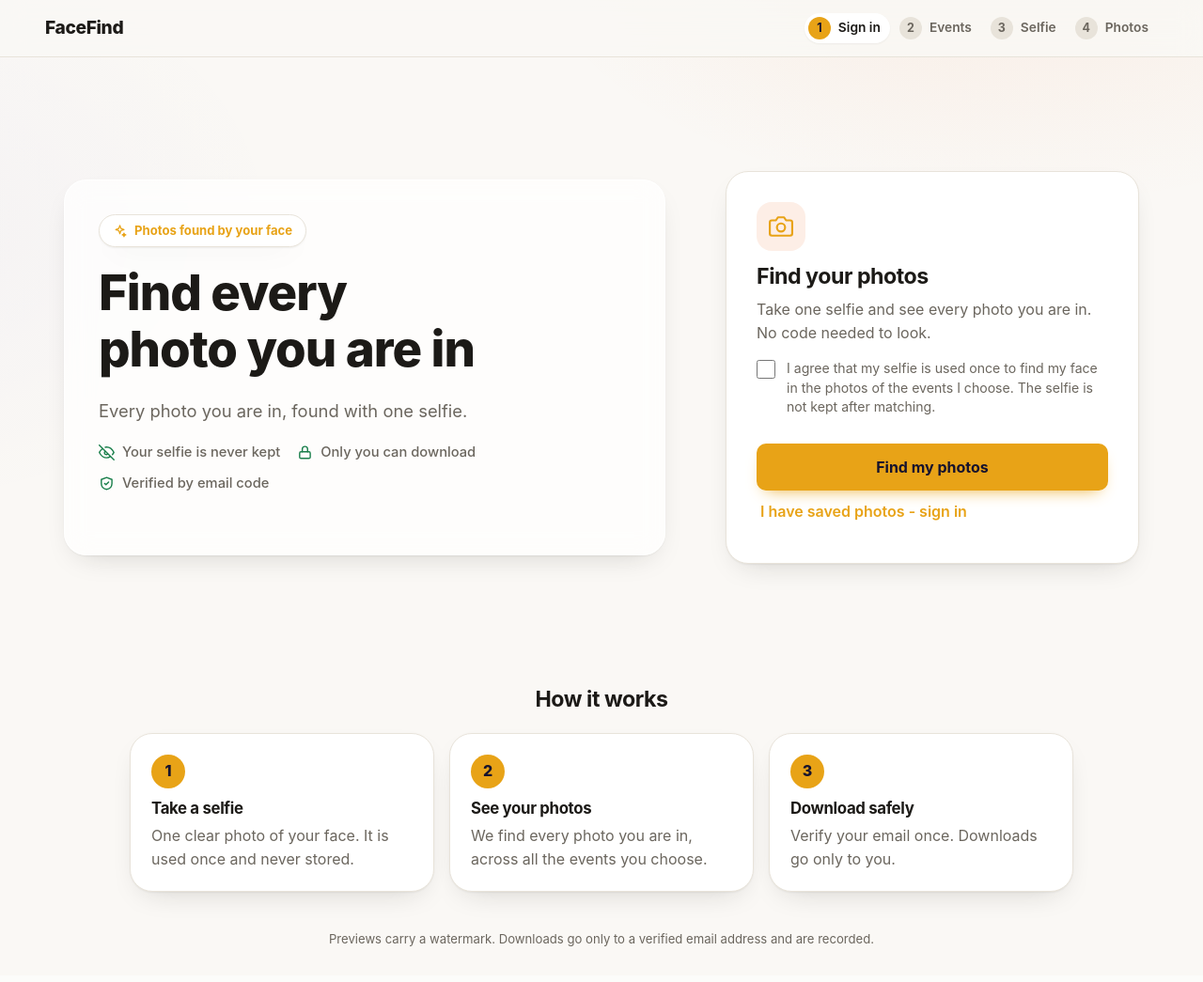
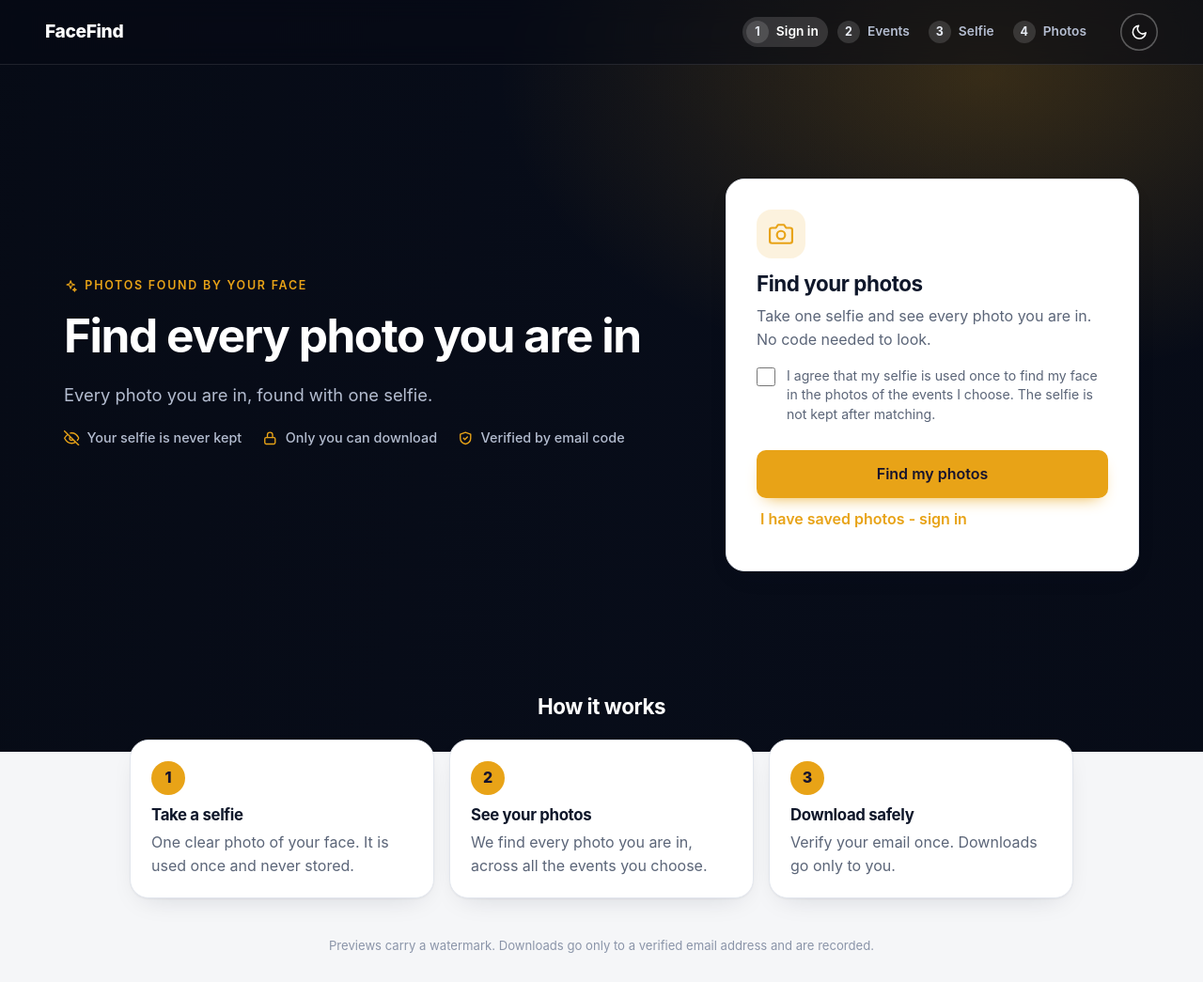
Before and after one commit to sagarkerhalkar/facefind, a Flask app: page / in a window 1280 px wide. Shown: the whole page at 94% size. Before the commit the page ends 1007 px from the top, so only its background shows below. Run offline with Flask 3, Linux system fonts and the light colour scheme; data comes from the database, SQL or seed files in the repository; data that the repository does not hold is empty; parts of the project's set-up code (start-up, migrations or seed data) failed here and were passed over; some libraries are stand-ins or nearby versions.

Commit message:
Guest: light/dark theme (auto + switch), dark hero sign-in, calmer palette (#22)
Claude-Session: https://claude.ai/code/session_01T16f8vsmQ7mfHZTK4PjVnG

Co-authored-by: Claude <noreply@anthropic.com>

```diff
--- a/static/app.js
+++ b/static/app.js
@@ -1,4 +1,10 @@
 (() => {
+  const tb = document.getElementById("gtheme");
+  if (tb) tb.addEventListener("click", () => {
+    const dark = document.documentElement.dataset.theme !== "dark";
+    document.documentElement.dataset.theme = dark ? "dark" : "light";
+    try { localStorage.setItem("ff_theme", dark ? "dark" : "light"); } catch (e) { /* private mode */ }
+  });
   const app = document.getElementById("app");
   if (!app) return;
   const code = app.dataset.code, portal = app.dataset.portal === "1", lookFirst = app.dataset.look === "1";
--- a/static/style.css
+++ b/static/style.css
@@ -1,11 +1,18 @@
 /* FaceFind guest site: light, premium, mobile first. Admin has its own admin.css. */
 :root {
   --accent:#e8590c; --accent-ink:#fff;
-  --bg:#faf8f5; --card:#fff; --ink:#1c1a17; --soft:#6b665e; --line:#e8e3da;
-  --ok:#1a7f4b; --bad:#b3261e;
-  --r-s:10px; --r-m:16px; --r-l:24px;
+  --bg:#f5f6f8; --card:#fff; --ink:#0f172a; --soft:#5b6578; --line:#e2e6ed; --mute:#e9ecf1; --hover:#f3f5f9;
+  --ok:#15803d; --bad:#b42318; --badbg:#fef0ee; --warnbg:#fff7ed; --warnline:#fed7aa; --warnink:#9a3412;
+  --r-s:10px; --r-m:14px; --r-l:20px;
   --display:"Inter","Segoe UI",system-ui,-apple-system,Roboto,sans-serif;
-  --sh:0 1px 2px rgba(28,26,23,.06), 0 12px 32px -16px rgba(28,26,23,.22);
+  --sh:0 1px 2px rgba(15,23,42,.05), 0 10px 30px -14px rgba(15,23,42,.18);
+  color-scheme:light;
+}
+html[data-theme=dark] {
+  --bg:#0a0e17; --card:#121826; --ink:#e8ecf4; --soft:#9aa5b8; --line:#222b3c; --mute:#1b2333; --hover:#182032;
+  --ok:#4ade80; --bad:#ff8a80; --badbg:#2a1517; --warnbg:#2a2012; --warnline:#4a3516; --warnink:#fbbf77;
+  --sh:0 1px 2px rgba(0,0,0,.4), 0 14px 34px -14px rgba(0,0,0,.7);
+  color-scheme:dark;
 }
 *,*::before,*::after { box-sizing:border-box; }
 [hidden] { display:none !important; }
@@ -14,39 +21,52 @@ body { margin:0; background:var(--bg); color:var(--ink); font:400 1rem/1.55 var(
 .hid { position:absolute; width:0; height:0; overflow:hidden; }
 .ic { width:1.15em; height:1.15em; fill:none; stroke:currentColor; stroke-width:2; stroke-linecap:round; stroke-linejoin:round; vertical-align:-.2em; flex:none; }
 h1,h2,h3 { text-wrap:balance; margin:0 0 .4em; line-height:1.15; letter-spacing:-.02em; }
-h1 { font-size:clamp(2rem,4.6vw,3.3rem); font-weight:800; }
-h2 { font-size:1.45rem; font-weight:700; }
+h1 { font-size:clamp(2rem,4.2vw,3.1rem); font-weight:700; }
+h2 { font-size:1.4rem; font-weight:650; }
 h3 { font-size:1.05rem; font-weight:700; }
 p { margin:0 0 1em; color:var(--soft); }
 b { color:var(--ink); }
 a { color:var(--accent); }
 
-.backdrop { position:fixed; inset:0; z-index:-1; background:radial-gradient(900px 500px at 85% -10%, rgba(232,89,12,.10), transparent 60%), radial-gradient(700px 500px at -10% 30%, rgba(80,70,200,.07), transparent 60%), var(--bg); background-size:cover; background-position:center; }
+.backdrop { position:fixed; inset:0; z-index:-1; background:radial-gradient(900px 500px at 85% -10%, color-mix(in srgb, var(--accent) 9%, transparent), transparent 60%), var(--bg); background-size:cover; background-position:center; }
 
-.backdrop::after { content:""; position:absolute; inset:0; background:linear-gradient(100deg,rgba(250,248,245,.55),rgba(250,248,245,.15) 60%,rgba(250,248,245,.35)); }
+.backdrop::after { content:""; position:absolute; inset:0; background:linear-gradient(100deg,rgba(6,10,20,.82),rgba(6,10,20,.55) 55%,rgba(6,10,20,.7)); }
 body.in .backdrop { background-image:none !important; }
 body.in .backdrop::after { background:none; }
+/* before sign-in: a dark, photographic hero in both themes */
+body:not(.in) .backdrop { background-color:#0a1020; }
+body:not(.in) .backdrop::after { background:radial-gradient(800px 500px at 82% 10%, color-mix(in srgb, var(--accent) 20%, transparent), transparent 65%), linear-gradient(100deg,rgba(6,10,20,.86),rgba(6,10,20,.58) 55%,rgba(6,10,20,.74)); }
 
 /* top bar + progress */
-.top { display:flex; align-items:center; gap:18px; padding:14px clamp(16px,4vw,48px); position:sticky; top:0; z-index:20; background:rgba(250,248,245,.85); backdrop-filter:blur(12px); -webkit-backdrop-filter:blur(12px); border-bottom:1px solid var(--line); }
+.top { display:flex; align-items:center; gap:18px; padding:14px clamp(16px,4vw,48px); position:sticky; top:0; z-index:20; background:color-mix(in srgb, var(--bg) 85%, transparent); backdrop-filter:blur(12px); -webkit-backdrop-filter:blur(12px); border-bottom:1px solid var(--line); }
 .mark { font-weight:800; font-size:1.2rem; letter-spacing:-.02em; display:flex; align-items:center; }
 .mark img { max-height:34px; max-width:150px; display:block; }
 .evname { color:var(--soft); font-size:.92rem; white-space:nowrap; overflow:hidden; text-overflow:ellipsis; max-width:30vw; }
 .steps { list-style:none; margin:0 0 0 auto; padding:0; display:flex; gap:6px; align-items:center; }
 .steps li { display:flex; align-items:center; gap:8px; color:var(--soft); font-size:.86rem; font-weight:600; padding:4px 10px 4px 4px; border-radius:99px; }
 .steps li i { font-style:normal; width:24px; height:24px; border-radius:50%; display:grid; place-items:center; background:var(--line); color:var(--soft); font-size:.78rem; font-weight:700; }
-.steps li.on { color:var(--ink); background:#fff; box-shadow:var(--sh); }
+.steps li.on { color:var(--ink); background:var(--card); box-shadow:var(--sh); }
 .steps li.on i { background:var(--accent); color:var(--accent-ink); }
 .steps li.done i { background:var(--ok); color:#fff; }
 .steps.solo li[data-s="2"] { display:none; }
 
+body:not(.in) .top { background:rgba(6,10,20,.55); border-bottom-color:rgba(255,255,255,.1); color:#fff; }
+body:not(.in) .mark, body:not(.in) .evname { color:#fff; }
+body:not(.in) .steps li { color:#b4bdd0; } body:not(.in) .steps li i { background:rgba(255,255,255,.14); color:#e8ecf4; }
+body:not(.in) .steps li.on { background:rgba(255,255,255,.14); color:#fff; box-shadow:none; }
+body:not(.in) .foot { color:#8b95a9; }
+.themer { margin-left:8px; width:40px; height:40px; min-height:0; padding:0; border-radius:50%; box-shadow:inset 0 0 0 1.5px var(--line); background:transparent; color:var(--ink); }
+body:not(.in) .themer { color:#fff; box-shadow:inset 0 0 0 1.5px rgba(255,255,255,.3); }
+.themer .sun { display:none; } html[data-theme=dark] .themer .sun { display:block; } html[data-theme=dark] .themer .moon { display:none; }
+.steps { margin-right:0; }
+
 /* layout */
 .stage { display:grid; grid-template-columns:minmax(0,1.1fr) minmax(0,440px); gap:clamp(24px,5vw,72px); align-items:center; max-width:1240px; margin:0 auto; padding:clamp(24px,5vw,64px) clamp(16px,4vw,48px); min-height:calc(100vh - 140px); }
-.pitch { background:rgba(255,255,255,.72); backdrop-filter:blur(14px); -webkit-backdrop-filter:blur(14px); border:1px solid rgba(255,255,255,.8); border-radius:var(--r-l); padding:clamp(18px,3vw,36px); box-shadow:var(--sh); }
-.pitch .eyebrow { display:inline-flex; gap:8px; align-items:center; padding:6px 14px; border-radius:99px; background:#fff; border:1px solid var(--line); color:var(--accent); font-weight:700; font-size:.82rem; margin-bottom:18px; box-shadow:var(--sh); }
+.pitch { color:#e8ecf4; } .pitch h1 { color:#fff; font-weight:700; letter-spacing:-.03em; } .pitch p, .pitch .lead { color:#b4bdd0; }
+.pitch .eyebrow { display:inline-flex; gap:8px; align-items:center; color:var(--accent); font-weight:600; font-size:.78rem; text-transform:uppercase; letter-spacing:.14em; margin-bottom:16px; }
 .lead { font-size:1.15rem; max-width:34em; }
-.trust { list-style:none; padding:0; margin:18px 0 28px; display:flex; flex-wrap:wrap; gap:10px 18px; color:var(--soft); font-size:.92rem; font-weight:500; }
-.trust li { display:flex; gap:8px; align-items:center; } .trust .ic { color:var(--ok); }
+.trust { list-style:none; padding:0; margin:20px 0 28px; display:flex; flex-wrap:wrap; gap:10px 22px; color:#b4bdd0; font-size:.9rem; font-weight:500; }
+.trust li { display:flex; gap:8px; align-items:center; } .trust .ic { color:var(--accent); }
 
 /* 3D photo stack in the hero */
 .stack3d { position:relative; height:260px; max-width:520px; perspective:1000px; margin:8px 0 26px; --rx:0deg; --ry:0deg; transform-style:preserve-3d; transform:rotateX(var(--rx)) rotateY(var(--ry)); transition:transform .25s cubic-bezier(.2,.7,.2,1); }
@@ -59,7 +79,7 @@ body.in .backdrop::after { background:none; }
 .scanbox b,.scanbox u { position:absolute; width:16px; height:16px; border:3px solid var(--accent); }
 .scanbox b { left:-3px; top:-3px; border-right:0; border-bottom:0; border-radius:12px 0 0 0; }
 .scanbox u { right:-3px; bottom:-3px; border-left:0; border-top:0; border-radius:0 0 12px 0; }
-.chip { position:absolute; left:24px; bottom:0; background:#fff; padding:9px 14px; border-radius:99px; font-weight:700; font-size:.88rem; box-shadow:var(--sh); display:flex; gap:8px; align-items:center; transform:translateZ(60px); }
+.chip { position:absolute; left:24px; bottom:0; background:var(--card); padding:9px 14px; border-radius:99px; font-weight:700; font-size:.88rem; box-shadow:var(--sh); display:flex; gap:8px; align-items:center; transform:translateZ(60px); }
 .chip .ic { color:var(--ok); }
 @keyframes pulse { 50% { transform:scale(1.07); opacity:.7; } }
 
@@ -68,13 +88,13 @@ body.in .backdrop::after { background:none; }
 .card { background:var(--card); border:1px solid var(--line); border-radius:var(--r-l); padding:clamp(20px,3.2vw,32px); box-shadow:var(--sh); animation:rise .45s cubic-bezier(.2,.8,.2,1) both; }
 @keyframes rise { from { opacity:0; transform:translateY(14px); } }
 .card + .card { margin-top:16px; }
-.badge-ic { display:grid; place-items:center; width:52px; height:52px; border-radius:16px; background:rgba(232,89,12,.1); color:var(--accent); margin-bottom:14px; }
+.badge-ic { display:grid; place-items:center; width:52px; height:52px; border-radius:16px; background:color-mix(in srgb, var(--accent) 14%, transparent); color:var(--accent); margin-bottom:14px; }
 .badge-ic .ic { width:26px; height:26px; }
 label { display:block; font-weight:600; font-size:.9rem; margin:14px 0 6px; }
-input[type=text],input[type=email],input[type=tel],input[type=date],input[type=search],input:not([type]) { width:100%; font:inherit; padding:13px 14px; border:1.5px solid var(--line); border-radius:var(--r-s); background:#fff; color:var(--ink); min-height:48px; }
+input[type=text],input[type=email],input[type=tel],input[type=date],input[type=search],input:not([type]) { width:100%; font:inherit; padding:13px 14px; border:1.5px solid var(--line); border-radius:var(--r-s); background:var(--card); color:var(--ink); min-height:48px; }
 input:focus { outline:none; border-color:var(--accent); box-shadow:0 0 0 4px rgba(232,89,12,.14); }
-input.code { text-align:center; font-size:1.8rem; letter-spacing:.5em; font-weight:700; padding-left:.5em; }
-input[type=file] { width:100%; font:inherit; font-size:.9rem; padding:10px; border:1.5px dashed var(--line); border-radius:var(--r-s); background:#fcfbf9; }
+input.code { text-align:center; font-size:1.7rem; letter-spacing:.45em; font-weight:600; padding-left:.5em; }
+input[type=file] { width:100%; font:inherit; font-size:.9rem; padding:10px; border:1.5px dashed var(--line); border-radius:var(--r-s); background:var(--card); }
 .row.dates { display:grid; grid-template-columns:1fr 1fr; gap:12px; }
 fieldset { border:1.5px solid var(--line); border-radius:var(--r-m); margin:14px 0 0; padding:6px 8px 8px; }
 legend { font-weight:700; font-size:.88rem; padding:0 6px; }
@@ -82,22 +102,23 @@ legend { font-weight:700; font-size:.88rem; padding:0 6px; }
 .check { display:flex; gap:12px; align-items:flex-start; font-weight:400; font-size:.88rem; color:var(--soft); margin:14px 0; cursor:pointer; line-height:1.45; }
 .check input { width:20px; height:20px; margin:1px 0 0; accent-color:var(--accent); flex:none; }
 #ev-list .check { margin:0; padding:12px 8px; border-bottom:1px solid var(--line); border-radius:8px; color:var(--ink); font-size:.96rem; }
-#ev-list .check:last-child { border-bottom:0; } #ev-list .check:hover { background:#faf6f0; }
+#ev-list .check:last-child { border-bottom:0; } #ev-list .check:hover { background:var(--hover); }
 
-button { font:inherit; font-weight:700; cursor:pointer; border:0; border-radius:var(--r-s); padding:13px 20px; min-height:48px; background:var(--accent); color:var(--accent-ink); display:inline-flex; gap:8px; align-items:center; justify-content:center; transition:transform .15s, box-shadow .15s, filter .15s; box-shadow:0 8px 18px -10px var(--accent); }
+button { font:inherit; font-weight:600; cursor:pointer; border:0; border-radius:var(--r-s); padding:13px 20px; min-height:48px; background:var(--accent); color:var(--accent-ink); display:inline-flex; gap:8px; align-items:center; justify-content:center; transition:transform .15s, box-shadow .15s, filter .15s; box-shadow:0 8px 18px -10px var(--accent); }
 button:hover { filter:brightness(1.06); transform:translateY(-1px); }
 button:active { transform:translateY(0); }
 button:focus-visible,a:focus-visible,img:focus-visible { outline:3px solid rgba(232,89,12,.45); outline-offset:2px; }
 button.wide { width:100%; margin-top:14px; }
-button.ghost { background:#fff; color:var(--ink); box-shadow:inset 0 0 0 1.5px var(--line); }
+button.ghost { background:transparent; color:var(--ink); box-shadow:inset 0 0 0 1.5px var(--line); }
+button.ghost:hover { background:var(--hover); }
 button.link { background:none; color:var(--accent); box-shadow:none; min-height:0; padding:10px 4px; font-weight:600; }
 button.back { background:none; color:var(--soft); box-shadow:none; min-height:0; padding:4px 0; margin-bottom:10px; font-weight:600; font-size:.9rem; }
 button.small { padding:9px 14px; min-height:40px; font-size:.9rem; }
 button:disabled { opacity:.55; cursor:progress; transform:none; }
 button.working::after { content:""; width:1em; height:1em; border:2px solid currentColor; border-right-color:transparent; border-radius:50%; animation:spin .7s linear infinite; }
 @keyframes spin { to { transform:rotate(360deg); } }
-.msg { background:#fdecea; color:var(--bad); border-radius:var(--r-s); padding:12px 14px; margin:0 0 14px; font-weight:600; border-left:4px solid var(--bad); }
-.note { background:#fff7ed; border:1px solid #fed7aa; border-radius:var(--r-s); padding:10px 14px; color:#9a3412; }
+.msg { background:var(--badbg); color:var(--bad); border-radius:var(--r-s); padding:12px 14px; margin:0 0 14px; font-weight:600; border-left:4px solid var(--bad); }
+.note { background:var(--warnbg); border:1px solid var(--warnline); border-radius:var(--r-s); padding:10px 14px; color:var(--warnink); }
 .hint { font-size:.9rem; }
 
 /* selfie camera */
@@ -115,8 +136,8 @@ button.working::after { content:""; width:1em; height:1em; border:2px solid curr
 .tools button { min-height:44px; padding:10px 16px; }
 .grid { display:grid; grid-template-columns:repeat(auto-fill,minmax(210px,1fr)); gap:14px; margin-top:12px; padding-bottom:90px; }
 .grid h2.group { grid-column:1/-1; font-size:1.1rem; margin:18px 0 0; }
-.grid figure { margin:0; position:relative; aspect-ratio:4/3; border-radius:var(--r-m); overflow:hidden; background:linear-gradient(110deg,#ece7de 30%,#f6f2ea 50%,#ece7de 70%); background-size:200% 100%; animation:shimmer 1.4s linear infinite; box-shadow:var(--sh); transition:transform .25s cubic-bezier(.2,.7,.2,1), box-shadow .25s; }
-.grid figure.ready { animation:none; background:#ece7de; }
+.grid figure { margin:0; position:relative; aspect-ratio:4/3; border-radius:var(--r-m); overflow:hidden; background:linear-gradient(110deg,var(--mute) 30%,var(--hover) 50%,var(--mute) 70%); background-size:200% 100%; animation:shimmer 1.4s linear infinite; box-shadow:var(--sh); transition:transform .25s cubic-bezier(.2,.7,.2,1), box-shadow .25s; }
+.grid figure.ready { animation:none; background:var(--mute); }
 .grid figure:hover { transform:translateY(-4px) scale(1.01); box-shadow:0 26px 40px -20px rgba(28,26,23,.5); }
 @keyframes shimmer { to { background-position:-200% 0; } }
 .grid figure img { width:100%; height:100%; object-fit:cover; display:block; cursor:zoom-in; opacity:0; transition:opacity .35s; }
@@ -155,7 +176,7 @@ button.working::after { content:""; width:1em; height:1em; border:2px solid curr
 /* how it works */
 .how { max-width:1100px; margin:0 auto; padding:10px clamp(16px,4vw,48px) 40px; text-align:center; }
 .how ol { list-style:none; padding:0; margin:22px 0 0; display:grid; grid-template-columns:repeat(3,1fr); gap:16px; text-align:left; }
-.how li { background:#fff; border:1px solid var(--line); border-radius:var(--r-l); padding:22px; box-shadow:var(--sh); }
+.how li { background:var(--card); border:1px solid var(--line); border-radius:var(--r-l); padding:22px; box-shadow:var(--sh); }
 .how .n { display:grid; place-items:center; width:36px; height:36px; border-radius:50%; background:var(--accent); color:var(--accent-ink); font-weight:800; margin-bottom:12px; }
 .how p { margin:0; }
 .foot { text-align:center; font-size:.82rem; color:var(--soft); padding:0 16px 28px; margin:0; }
@@ -184,9 +205,12 @@ body.in .panel > #v-gallery > .card { max-width:none; }
 .viewer .prev { left:10px; } .viewer .next { right:10px; }
 body.viewing { overflow:hidden; }
 
+html[data-theme=dark] .tray { background:#e8ecf4; color:#0f172a; } html[data-theme=dark] .tray .ghost { background:rgba(15,23,42,.1); color:#0f172a; }
+html[data-theme=dark] .grid figure.ready { background:var(--mute); }
+
 @media (max-width:900px) {
   .stage { grid-template-columns:minmax(0,1fr); min-height:0; gap:22px; padding-top:22px; }
-  .pitch .stack3d, .pitch .flow, .pitch .flow-nav { display:none; }
+  .pitch .flow, .pitch .flow-nav { display:none; }
   .phone-flow { display:block; } body.in .phone-flow { display:none; }
   .steps li span { display:none; } .steps li.on span { display:inline; }
   .evname { display:none; }
@@ -205,3 +229,8 @@ body.viewing { overflow:hidden; }
   .flow { height:240px; }
 }
 @media (prefers-reduced-motion:reduce) { *,*::before,*::after { animation:none !important; transition:none !important; } }
+
+/* finishing touches */
+body:not(.in) .how h2 { color:#fff; }
+.mark { white-space:nowrap; } .steps li span { white-space:nowrap; }
+@media (max-width:600px) { .mark { font-size:1.02rem; } .steps li.on { padding-right:8px; } .steps li.on span { font-size:.8rem; } .themer { margin-left:2px; } }
--- a/templates/guest.html
+++ b/templates/guest.html
@@ -13,8 +13,9 @@
 <head>
 <meta charset="utf-8">
 <meta name="viewport" content="width=device-width, initial-scale=1, viewport-fit=cover">
-<meta name="theme-color" content="#faf8f5">
+<meta name="theme-color" content="#0a1020">
 <title>{{ event.name if event else ("Find your photos" if portal else "Link not found") }} - {{ brand }}</title>
+<script src="{{ url_for('static', filename='theme.js') }}?v={{ static_v('theme.js') }}"></script>
 <link rel="stylesheet" href="{{ url_for('static', filename='style.css') }}?v={{ static_v('style.css') }}">
 <link rel="stylesheet" href="{{ url_for('brand_theme') }}?v={{ studio.v }}">
 </head>
@@ -31,12 +32,14 @@
 <symbol id="g-left" viewBox="0 0 24 24"><path d="M15 18l-6-6 6-6"/></symbol>
 <symbol id="g-right" viewBox="0 0 24 24"><path d="M9 18l6-6-6-6"/></symbol>
 <symbol id="g-spark" viewBox="0 0 24 24"><path d="M12 3l1.8 5.2L19 10l-5.2 1.8L12 17l-1.8-5.2L5 10l5.2-1.8zM19 16l.8 2.2L22 19l-2.2.8L19 22l-.8-2.2L16 19l2.2-.8z"/></symbol>
+<symbol id="g-moon" viewBox="0 0 24 24"><path d="M21 12.8A9 9 0 1111.2 3a7 7 0 009.8 9.8z"/></symbol>
+<symbol id="g-sun" viewBox="0 0 24 24"><circle cx="12" cy="12" r="4"/><path d="M12 2v2M12 20v2M4.9 4.9l1.4 1.4M17.7 17.7l1.4 1.4M2 12h2M20 12h2M4.9 19.1l1.4-1.4M17.7 6.3l1.4-1.4"/></symbol>
 <symbol id="g-user" viewBox="0 0 24 24"><circle cx="12" cy="8" r="4"/><path d="M4 21a8 8 0 0116 0"/></symbol>
 </defs></svg>
 <div class="backdrop" aria-hidden="true"></div>
 <header class="top"><span class="mark">{% if studio.logo %}<img src="{{ url_for('brand_logo') }}?v={{ studio.v }}" alt="{{ brand }}">{% else %}{{ brand }}{% endif %}</span>
 {% if event %}<span class="evname">{{ event.name }}</span>{% endif %}
-{% if event or portal %}<ol class="steps{{ '' if portal else ' solo' }}" id="steps" aria-label="Progress"><li data-s="1"><i>1</i><span>Sign in</span></li><li data-s="2"><i>2</i><span>Events</span></li><li data-s="3"><i>{{ 3 if portal else 2 }}</i><span>Selfie</span></li><li data-s="4"><i>{{ 4 if portal else 3 }}</i><span>Photos</span></li></ol>{% endif %}</header>
+{% if event or portal %}<ol class="steps{{ '' if portal else ' solo' }}" id="steps" aria-label="Progress"><li data-s="1"><i>1</i><span>Sign in</span></li><li data-s="2"><i>2</i><span>Events</span></li><li data-s="3"><i>{{ 3 if portal else 2 }}</i><span>Selfie</span></li><li data-s="4"><i>{{ 4 if portal else 3 }}</i><span>Photos</span></li></ol>{% endif %}<button type="button" class="themer" id="gtheme" aria-label="Light or dark"><svg class="ic moon"><use href="#g-moon"/></svg><svg class="ic sun"><use href="#g-sun"/></svg></button></header>
 <div class="stage">
 {% if event or portal %}
 <section class="pitch">
```
Also changed, not shown: docs/PROJECT-LOG.md (+1 -0 lines).
